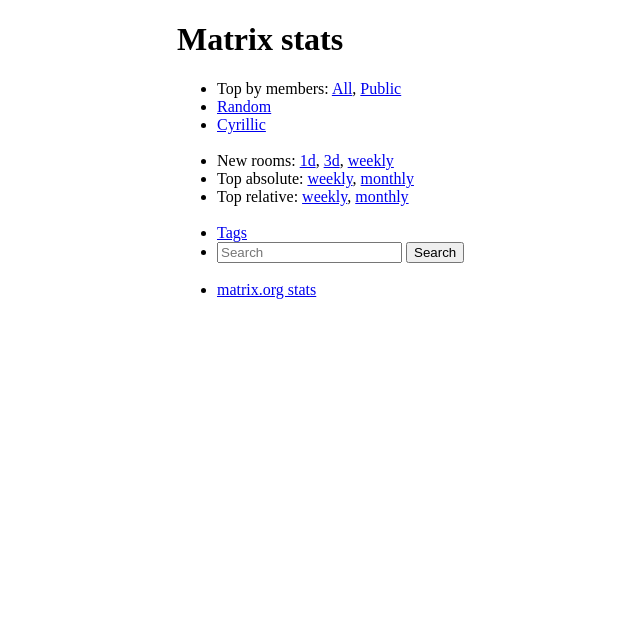
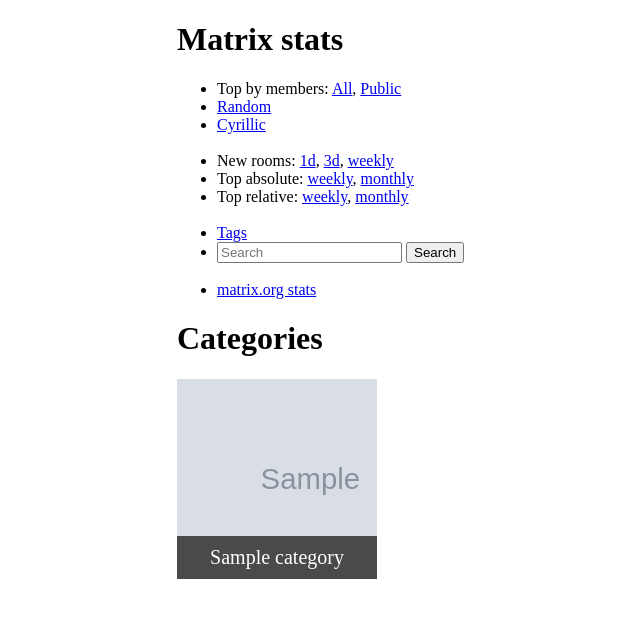
Before and after one commit to a13xmt/matrixstats.org, a Django app: page / in a window 1280 px wide. Shown: the top 618 px of the page, without its empty margins (88-728 px from the left). Run offline with Django 3.2, Linux system fonts and the light colour scheme; tables that the repository leaves empty hold one stand-in row (values such as "Sample post"); grey boxes marked "Sample" are stand-in pictures; some libraries are stand-ins or nearby versions.

Commit message:
Add categories support (basic)

```diff
--- a/source/matrix_stats/settings/base.py
+++ b/source/matrix_stats/settings/base.py
@@ -124,3 +124,5 @@ USE_TZ = True
 
 STATIC_URL = '/static/'
 STATIC_ROOT = '/static/'
+
+MEDIA_ROOT = os.environ.get('APP_MEDIA_DIR')
--- a/source/matrix_stats/urls.py
+++ b/source/matrix_stats/urls.py
@@ -28,6 +28,7 @@ urlpatterns = [
     ),
     url(r'^$', views.list_rooms),
     url(r'^server/(?P<server>[a-zA-Z0-9\.]+)', views.list_server_stats, name='server-stats'),
+    url(r'^category/(?P<category_name>[a-zA-Z0-9\.]+)', views.list_rooms_by_category, name='rooms-by-category'),
 
     url(r'^new/1d/$', views.list_new_rooms, kwargs={'delta': 1}, name='new-1d'),
     url(r'^new/3d/$', views.list_new_rooms, kwargs={'delta': 3}, name='new-3d'),
--- a/source/room_stats/models.py
+++ b/source/room_stats/models.py
@@ -3,9 +3,25 @@ from django.utils import timezone
 
 from django.db import models
 
+class Category(models.Model):
+    name = models.CharField(max_length=255)
+    image = models.ImageField(upload_to='category/', blank=True, null=True)
+
+    class Meta:
+        verbose_name_plural = "categories"
+
+class CategoryRequest(models.Model):
+    room_id = models.CharField(max_length=255)
+    existing_category = models.ForeignKey(Category, blank=True, null=True, on_delete=models.SET_NULL)
+    proposed_category = models.CharField(max_length=255, blank=True, null=True)
+    comment = models.TextField(blank=True, null=True)
+    created_at = models.DateTimeField(auto_now_add=True)
+    sender_ip = models.GenericIPAddressField(protocol='IPv4', blank=True, null=True)
+
 class Room(models.Model):
     id = models.CharField(max_length=511, primary_key=True)
     name = models.TextField(blank=True, null=True)
+    category = models.ForeignKey(Category, blank=True, null=True, on_delete=models.SET_NULL)
     aliases = models.TextField(blank=True, null=True)
     topic = models.TextField(blank=True, null=True)
     members_count = models.IntegerField()
@@ -40,7 +56,3 @@ class ServerStats(models.Model):
     server = models.CharField(max_length=255)
     latency = models.IntegerField()
     date = models.DateTimeField(default=datetime.now)
-
-class Category(models.Model):
-    room = models.ForeignKey(Room, on_delete=models.CASCADE)
-    pass
--- a/source/room_stats/static/css/main.css
+++ b/source/room_stats/static/css/main.css
@@ -97,6 +97,50 @@ a:visited.room-title{
 
 .room-desc-empty {
   color: rgb(90,90,90);
+}
+
+
+/*
+ *
+ * Categories
+ *
+ */
+
+.category-block {
+  font-size: 0;
+}
+
+.category-item {
+  min-height: 200px;
+  min-width: 200px;
+  max-width: 33%;
+  position: relative;
+  background-repeat: no-repeat;
+  background-size: cover;
+  display: inline-block;
+  opacity: 0.9;
+  transition: opacity 1s;
+}
+
+.category-item > span {
+  display: block;
+  position: absolute;
+  bottom: 0;
+  left: 0;
+  right: 0;
+  background-color: rgba(0,0,0, 0.75);
+  color: white;
+  text-align: center;
+  font-size: 20px;
+  padding: 10px 5px;
+}
+
+.category-item:hover {
+  opacity: 1;
+}
+
+.category-item:focus {
+  outline: none;
 }
 
 
--- a/source/room_stats/templates/room_stats/index.html
+++ b/source/room_stats/templates/room_stats/index.html
@@ -36,6 +36,17 @@
     <li><a href="{% url 'server-stats' server='matrix.org' %}">matrix.org stats</a></li>
   </ul>
 
+
+  <h1>Categories</h1>
+  <div class="category-block">
+    {% for category in categories %}
+    <a class="category-item"
+      style="background-image: url('/static/{{ category.image.name }}');"
+      href="/category/{{ category.name }}"><span>{{ category.name }}</span></a>
+    {% endfor %}
+  </div>
+
+
   <!-- Development in progress :) -->
 
 {% endblock content %}
--- a/source/room_stats/views.py
+++ b/source/room_stats/views.py
@@ -3,7 +3,7 @@ from django.shortcuts import render
 from django.http.response import JsonResponse
 from django.core.paginator import Paginator, PageNotAnInteger, EmptyPage
 
-from room_stats.models import Room, DailyMembers, Tag, ServerStats
+from room_stats.models import Room, DailyMembers, Tag, ServerStats, Category
 
 
 def render_rooms_paginated(request, queryset, context={}, page_size=20):
@@ -75,7 +75,17 @@ def room_stats_view(request, room_id):
     return render(request, 'room_stats/room_details.html', context)
 
 def list_rooms(request):
-    return render(request, 'room_stats/index.html')
+    categories = Category.objects.all()
+    context = {
+        'categories': categories
+    }
+    return render(request, 'room_stats/index.html', context)
+
+def list_rooms_by_category(request, category_name):
+    category = Category.objects.filter(name=category_name).first()
+    if not category: return
+    rooms = Room.objects.filter(category=category)
+    return render_rooms_paginated(request, rooms)
 
 # FIXME optimize query and add daily/weekly/monthly stats
 def list_server_stats(request, server):
```
Also changed, not shown: source/room_stats/admin.py (+13 -0 lines), source/room_stats/migrations/0018_auto_20180126_1146.py (added), source/room_stats/migrations/0019_auto_20180126_1415.py (added), 1 other file.
